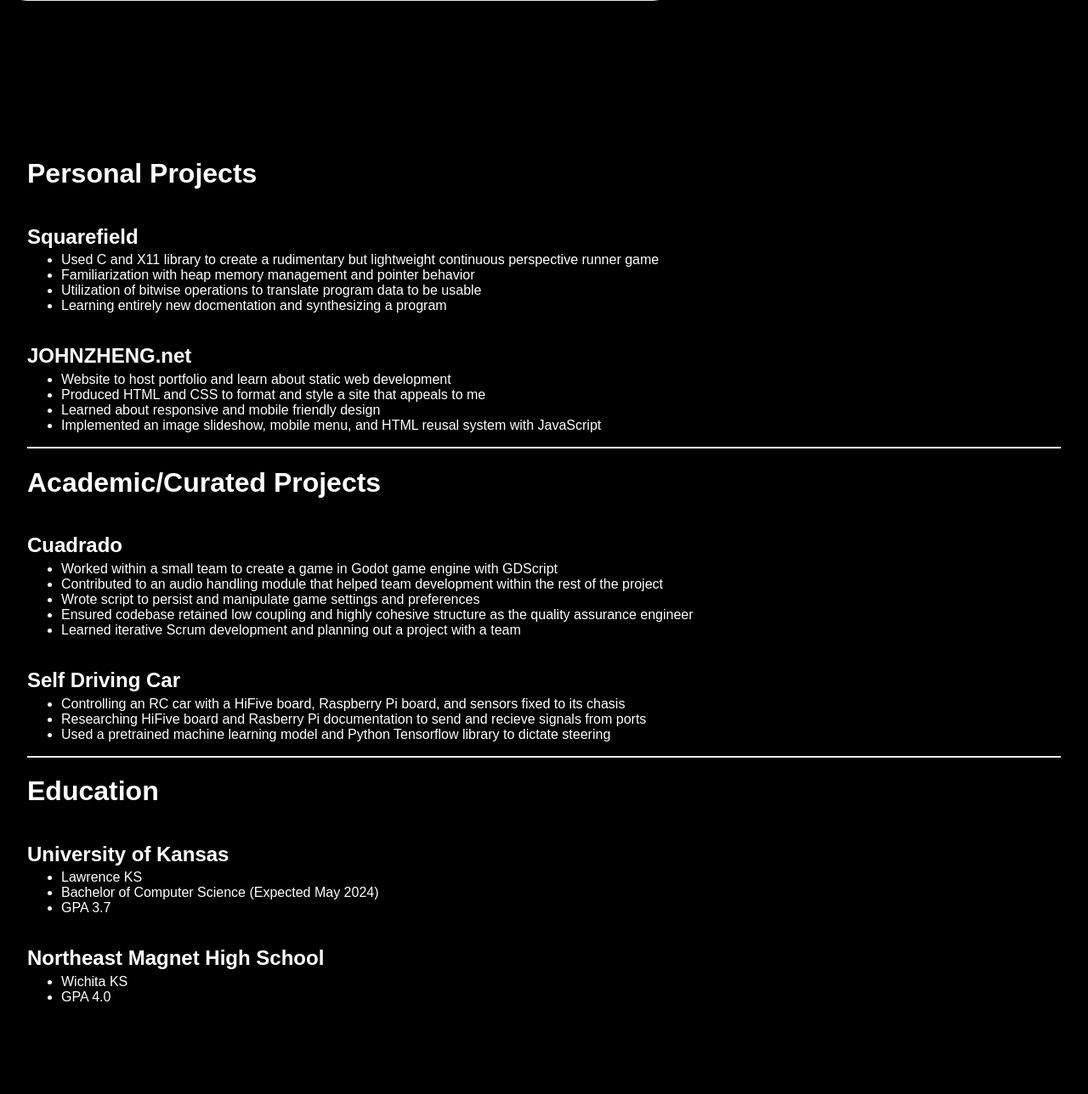
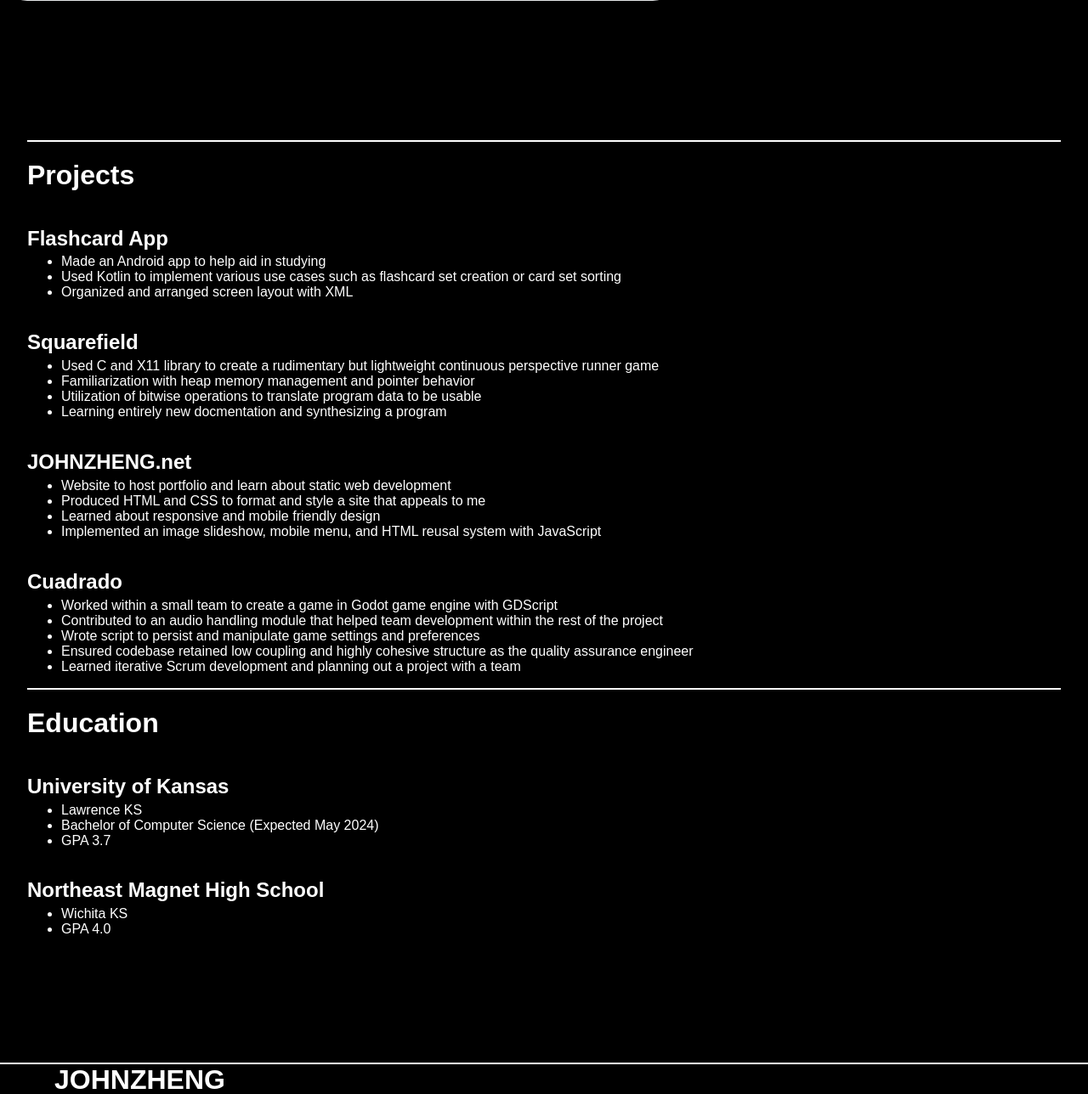
Before and after one commit to johnzheng0/johnzheng.github.io, a PHP site: page /about in a window 1280 px wide; the page is wider, and only the part inside the window is pictured. Shown: the part 1119-2407 px from the top of that part at 85% size. Run offline with PHP 8.4, Linux system fonts and the light colour scheme.

Commit message:
updated about and contact page

```diff
--- a/about/index.html
+++ b/about/index.html
@@ -35,8 +35,15 @@
 
         <div id="projects">
             <div class="projectList">
-                <h1>Personal Projects</h1>
-                    <h2><a href="https://github.com/johnzheng0/squarefield">Squarefield</a></h2>
+                <div class="projectDivider"></div>
+		<h1>Projects</h1>
+		    <h2><a href="https://github.com/johnzheng0/flashcard_app">Flashcard App</a></h2>
+		    <ul>
+		    	<li>Made an Android app to help aid in studying</li>
+			<li>Used Kotlin to implement various use cases such as flashcard set creation or card set sorting</li>
+			<li>Organized and arranged screen layout with XML</li>
+                    </ul>
+		    <h2><a href="https://github.com/johnzheng0/squarefield">Squarefield</a></h2>
                     <ul>
                         <li>Used C and X11 library to create a rudimentary but lightweight continuous perspective runner game</li>
                         <li>Familiarization with heap memory management and pointer behavior</li>
@@ -50,8 +57,6 @@
                         <li>Learned about responsive and mobile friendly design</li>
                         <li>Implemented an image slideshow, mobile menu, and HTML reusal system with JavaScript</li>
                     </ul>
-                    <div class="projectDivider"></div>
-                <h1>Academic/Curated Projects</h1>
                     <h2><a href="https://github.com/johnzheng0/448_Project">Cuadrado</a></h2>
                     <ul>
                         <li>Worked within a small team to create a game in Godot game engine with GDScript</li>
@@ -60,13 +65,7 @@
                         <li>Ensured codebase retained low coupling and highly cohesive structure as the quality assurance engineer</li>
                         <li>Learned iterative Scrum development and planning out a project with a team</li>
                     </ul>
-                    <h2>Self Driving Car</h2>
-                    <ul>
-                        <li>Controlling an RC car with a HiFive board, Raspberry Pi board, and sensors fixed to its chasis</li>
-                        <li>Researching HiFive board and Rasberry Pi documentation to send and recieve signals from ports</li>
-                        <li>Used a pretrained machine learning model and Python Tensorflow library to dictate steering</li>
-                    </ul>
-                    <div class="projectDivider"></div>
+                <div class="projectDivider"></div>
                 <h1>Education</h1>
                     <h2>University of Kansas</h2>
                     <ul>
--- a/contact/style.css
+++ b/contact/style.css
@@ -7,6 +7,7 @@
 
     width: 100%;
     margin-top: 2em;
+    margin-bottom: 12em;
 
     font-size: 2em;
 }
```
